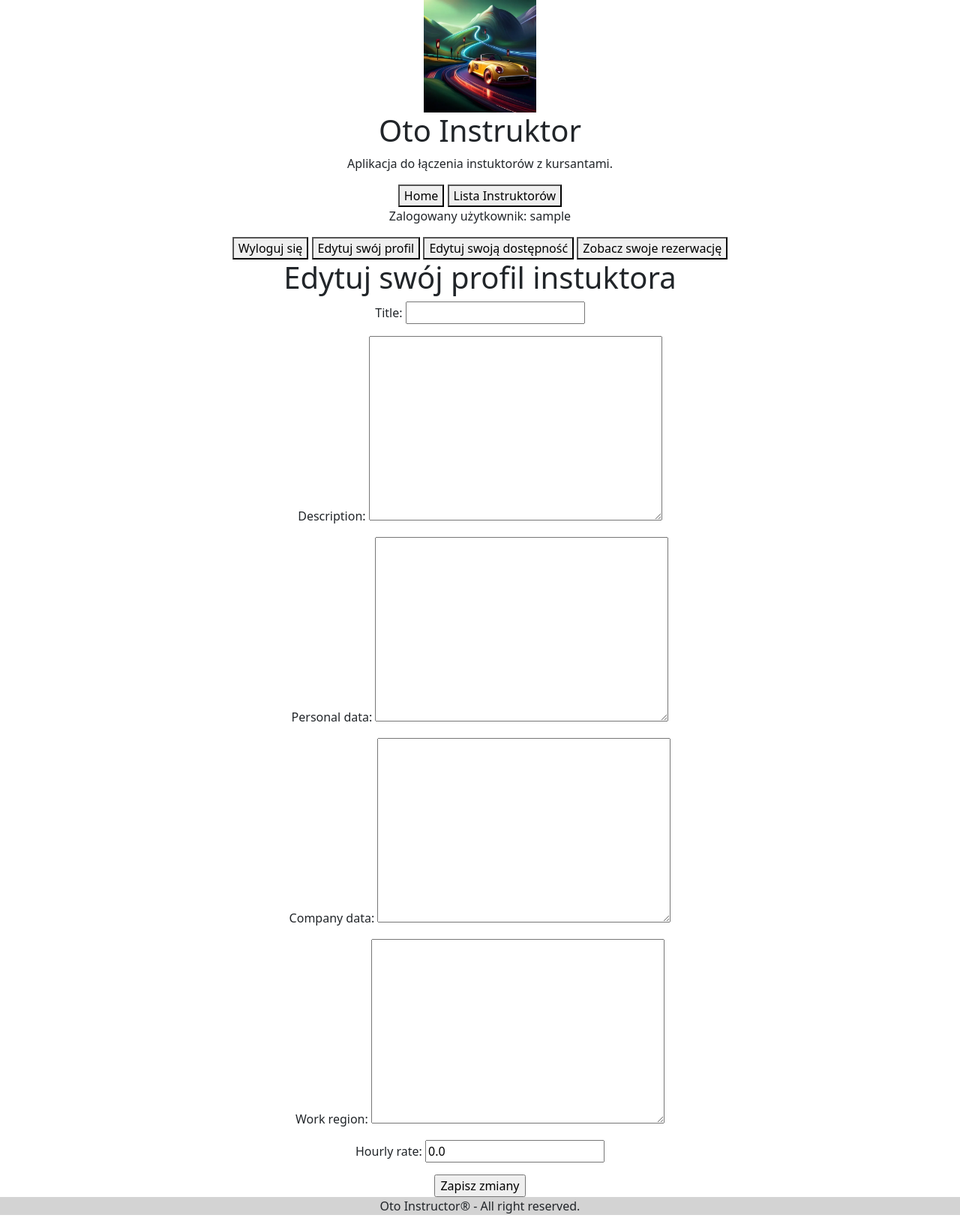
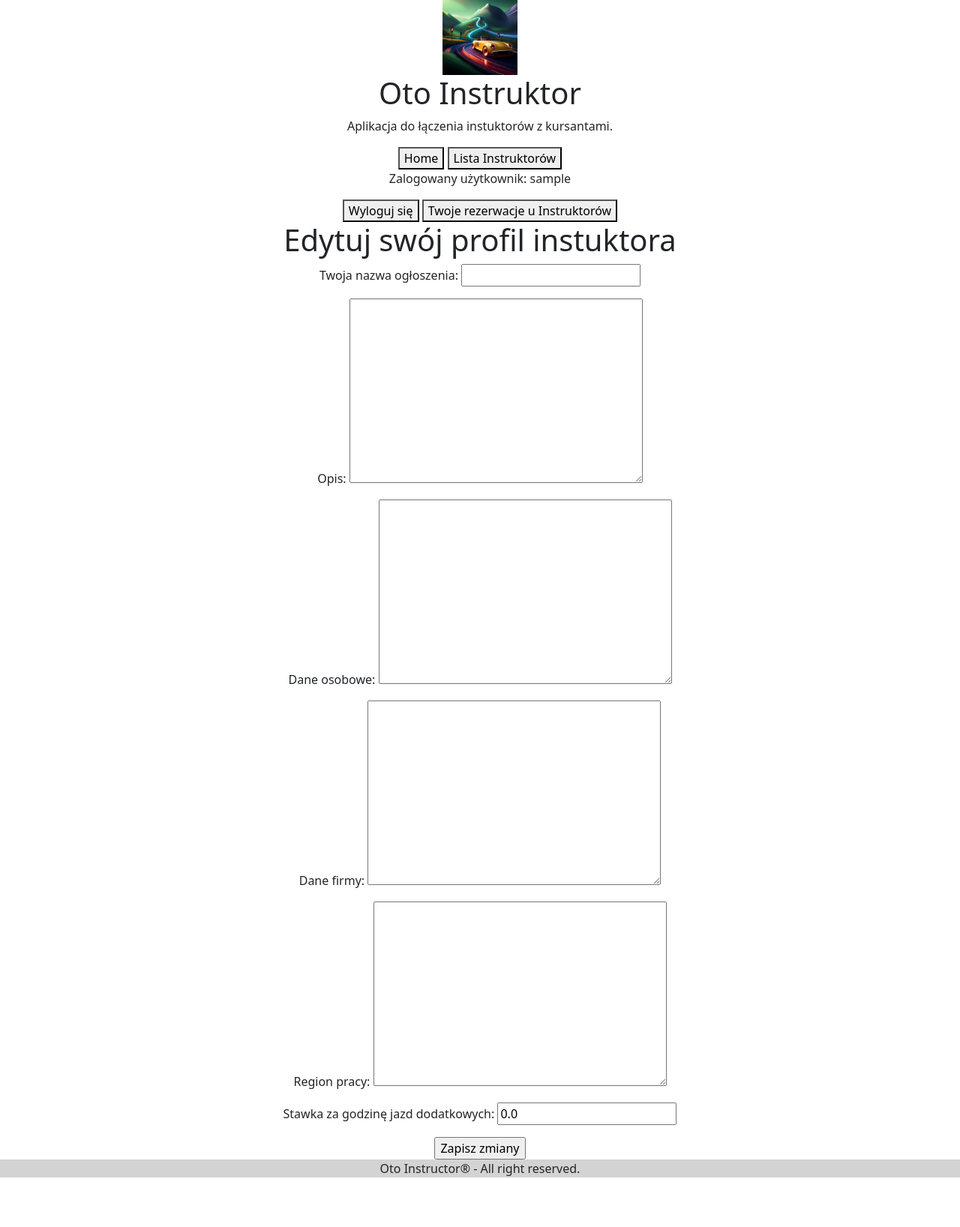
Before and after one commit to TheRizzy/Oto_Instruktor, a Django app: page /instructor_profile/1/ in a window 1280 px wide. Shown: the whole page at 75% size. After the commit the page ends 1570 px from the top, so only its background shows below. Run offline with Django 4.2, Linux system fonts and the light colour scheme; the visitor is signed in with stand-in values (Sample User, id 1); data comes from the database, SQL or seed files in the repository; data that the repository does not hold is empty; some libraries are stand-ins or nearby versions.

Commit message:
Add favicon, validation for hourly rate, labes for fields in form

```diff
--- a/Oto_Instruktor_project/driving_instructor/forms.py
+++ b/Oto_Instruktor_project/driving_instructor/forms.py
@@ -18,6 +18,16 @@ class RegisterInstructorForm(UserCreationForm):
     class Meta:
         model = User
         fields = ['username', 'first_name', 'last_name', 'email', 'password1', 'password2', 'is_instructor', 'legitimacy']
+        labels = {
+            'username': 'Nazwa uzytkownika',
+            'first_name': 'Imię',
+            'last_name': 'Nazwisko',
+            'email': 'Email',
+            'password1': 'Hasło',
+            'password2': 'Powtórz hasło',
+            'is_instructor': 'Potwierdzam, ze jestem certyfikowany instuktorem nauk jazdy',
+            'legitimacy': 'Prześlij zdjęcie swojej legitymacji',
+        }
 
 class RegisterClientForm(UserCreationForm):
     """
@@ -26,6 +36,14 @@ class RegisterClientForm(UserCreationForm):
     class Meta:
         model = User
         fields = ['username', 'first_name', 'last_name', 'email', 'password1', 'password2']
+        labels = {
+            'username': 'Nazwa uzytkownika',
+            'first_name': 'Imię',
+            'last_name': 'Nazwisko',
+            'email': 'Email',
+            'password1': 'Hasło',
+            'password2': 'Powtórz hasło',
+        }
 
 class InstructorProfileForm(forms.ModelForm):
     """
@@ -34,6 +52,23 @@ class InstructorProfileForm(forms.ModelForm):
     class Meta:
         model = InstructorProfile
         fields = ['title', 'description', 'personal_data', 'company_data', 'work_region', 'hourly_rate']
+        labels = {
+            'title': 'Twoja nazwa ogłoszenia',
+            'description': 'Opis',
+            'personal_data': 'Dane osobowe',
+            'company_data': 'Dane firmy',
+            'work_region': 'Region pracy',
+            'hourly_rate': 'Stawka za godzinę jazd dodatkowych'
+        }
+
+    def clean_hourly_rate(self):
+        """
+        Function to block hourly rate below zero.
+        """
+        hourly_rate = self.cleaned_data.get('hourly_rate')
+        if hourly_rate < 0:
+            raise forms.ValidationError("Stawka godzinowa nie może być ujemna.")
+        return hourly_rate
 
 
 class AvailabilityForm(forms.Form):
--- a/Oto_Instruktor_project/driving_instructor/templates/driving_instructor/base.html
+++ b/Oto_Instruktor_project/driving_instructor/templates/driving_instructor/base.html
@@ -5,6 +5,7 @@
         {% load bootstrap5 %}
         {% bootstrap_css %}
         {% bootstrap_javascript %}
+        <link rel="shortcut icon" type="image/jpg" href="{% static 'logo.jpg' %}" >
     </head>
     <style>
         /* Style for center all page */
@@ -39,7 +40,7 @@
         {% endblock style %}
     </style>
     <body>
-        <img src="{% static 'logo.jpg' %}" width="150" height="150">
+        <img src="{% static 'logo.jpg' %}" width="100" height="100">
         <h1>Oto Instruktor</h1>
         <p>Aplikacja do łączenia instuktorów z kursantami.</p>
         <a href="{% url 'home' %}"><button>Home</button></a>
@@ -49,10 +50,14 @@
             <br>
             <p>Zalogowany użytkownik: {{ user.username }}</p>
             <a href="{% url 'logout' %}"><button>Wyloguj się</button></a>
-                <!-- Here need add check if user is instructor - if true:  -->
-                <a href="{% url 'instructor_profile' user.pk %}"><button>Edytuj swój profil</button></a>
-                <a href="{% url 'instructor_availability'%}"><button>Edytuj swoją dostępność</button></a>
-                <a href="{% url 'instructor_reservations'%}"><button>Zobacz swoje rezerwację</button></a>
+
+                {% if user.instructor.is_instructor == True %}
+                    <a href="{% url 'instructor_profile' user.pk %}"><button>Edytuj swój profil</button></a>
+                    <a href="{% url 'instructor_availability'%}"><button>Edytuj swoją dostępność</button></a>
+                    <a href="{% url 'instructor_reservations'%}"><button>Propozycje zajęć</button></a>
+                {% else %}
+                    <a href="#"><button>Twoje rezerwacje u Instruktorów</button></a>
+                {% endif %}
 
         {% else %}
             <br>
--- a/Oto_Instruktor_project/driving_instructor/tests.py
+++ b/Oto_Instruktor_project/driving_instructor/tests.py
@@ -7,7 +7,7 @@ from driving_instructor.models import Instructor
 
 @pytest.mark.django_db
 def test_create_user_instructor(client):
-    # Make new users: 1x instructors and 1x client users
+    # Make new user: 1x instructor
     user_1_instructor = User.objects.create_user(username='instructor', first_name='Jan', last_name='Point', email='instructor@mail.com', password='test123')
 
     # Create object Instructor related with this new created instructor
--- a/Oto_Instruktor_project/driving_instructor/views.py
+++ b/Oto_Instruktor_project/driving_instructor/views.py
@@ -155,7 +155,6 @@ class InstructorDetailView(DetailView):
         return context
 
 
-
 class AddAvailabilityView(LoginRequiredMixin, View):
     template_name = 'driving_instructor/instructorAvailabilityView.html'
     form_class = AvailabilityForm
```
